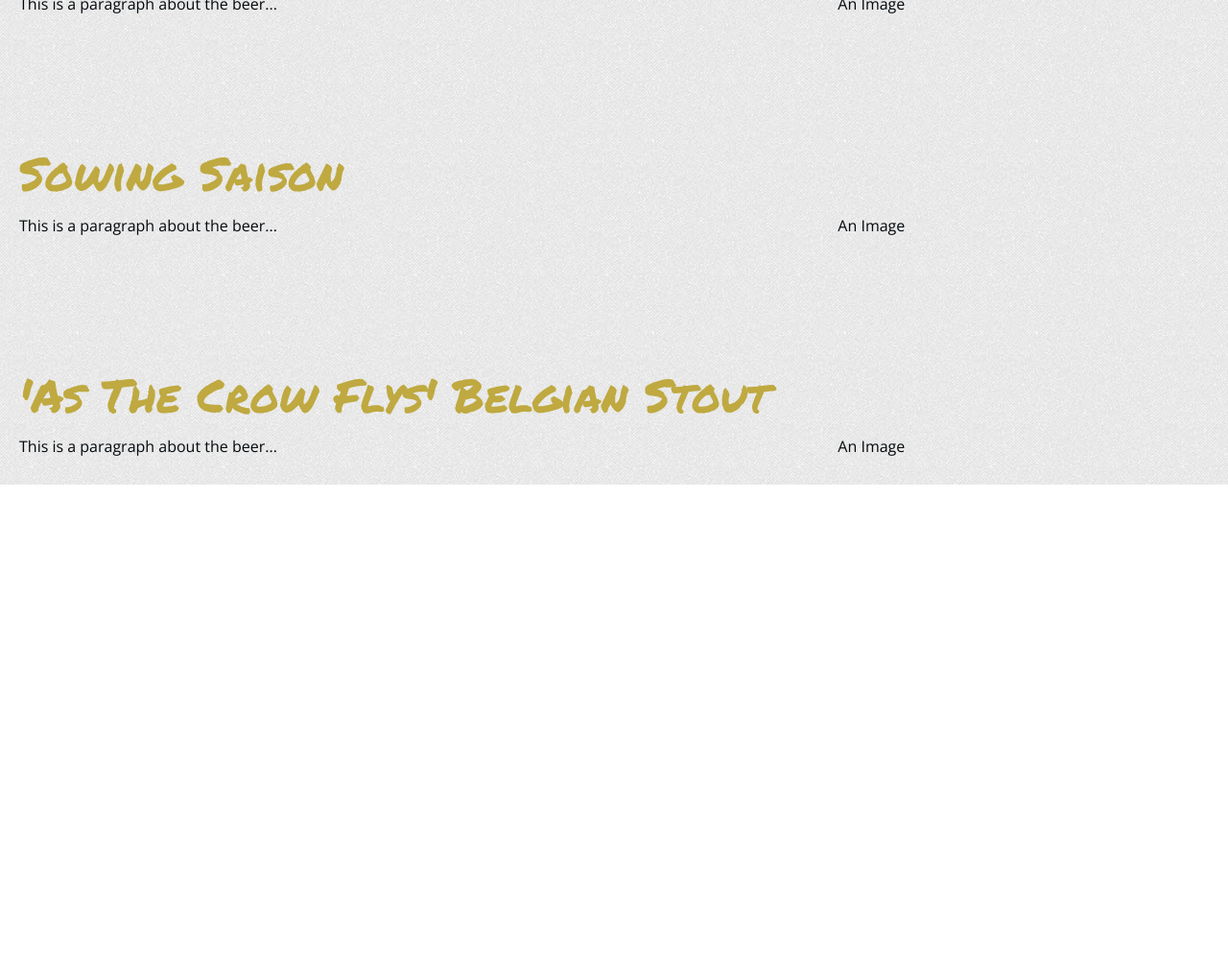
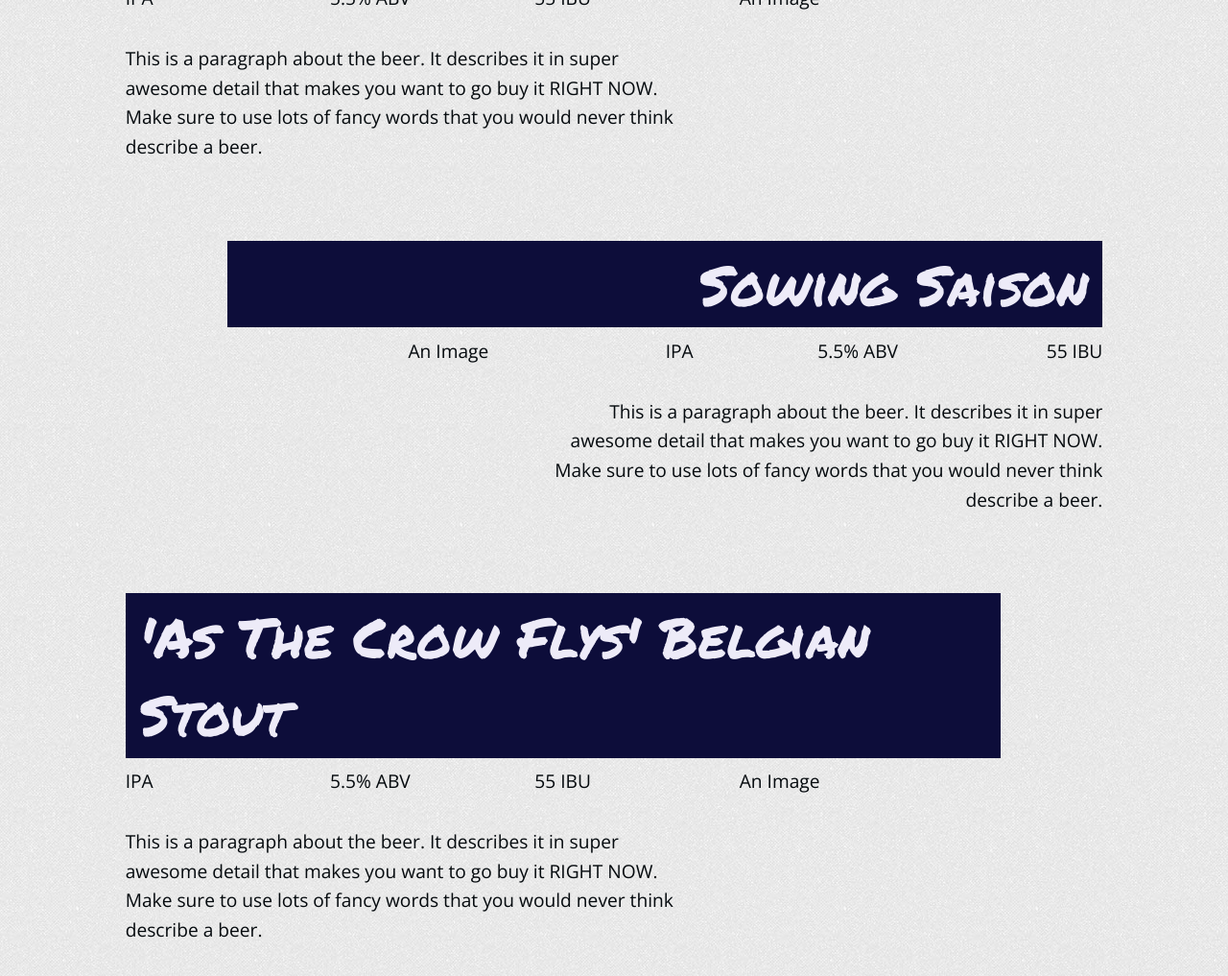
Before and after one commit to kmuncie/Warrior-Wayne, a website: page app/index.html in a window 1280 px wide. Shown: the part 684-1701 px from the top of the page at 96% size. Before the commit the page ends 1189 px from the top, so only its background shows below. Drawn offline with nearby package versions, Linux system fonts and the light colour scheme; files that its build step writes are made by us from their sources; a web font is replaced by a local one.

Commit message:
Adj base font size, fine tune aBeer sections

```diff
--- a/app/index.html
+++ b/app/index.html
@@ -28,12 +28,23 @@
       </div>
     </div>
 
-    <div class="row topSpace">
-      <div class="small-12 columns">
+    <div class="row aBeer">
+      <div class="small-9 push-1 columns left">
         <h2>Warrior Wayne IPA</h2>
         <div class="row">
           <div class="small-12 medium-8 columns">
-            <p>This is a paragraph about the beer...</p>
+            <div class="row">
+              <div class="small-4 columns">
+                <p class="meta-style">IPA</p>
+              </div>
+              <div class="small-4 columns">
+                <p class="meta-abv">5.5% ABV</p>
+              </div>
+              <div class="small-4 columns">
+                <p class="meta-bitterness">55 IBU</p>
+              </div>
+            </div>
+            <p>This is a paragraph about the beer. It describes it in super awesome detail that makes you want to go buy it RIGHT NOW. Make sure to use lots of fancy words that you would never think describe a beer.</p>
           </div>
           <div class="small-12 medium-4 columns">
             <p>An Image</p>
@@ -42,26 +53,48 @@
       </div>
     </div>
 
-    <div class="row topSpace">
-      <div class="small-12 columns">
+    <div class="row aBeer">
+      <div class="small-9 pull-1 columns right">
         <h2>Sowing Saison</h2>
         <div class="row">
-          <div class="small-12 medium-8 columns">
-            <p>This is a paragraph about the beer...</p>
-          </div>
           <div class="small-12 medium-4 columns">
             <p>An Image</p>
+          </div>
+          <div class="small-12 medium-8 columns">
+            <div class="row">
+              <div class="small-4 columns">
+                <p class="meta-style">IPA</p>
+              </div>
+              <div class="small-4 columns">
+                <p class="meta-abv">5.5% ABV</p>
+              </div>
+              <div class="small-4 columns">
+                <p class="meta-bitterness">55 IBU</p>
+              </div>
+            </div>
+            <p>This is a paragraph about the beer. It describes it in super awesome detail that makes you want to go buy it RIGHT NOW. Make sure to use lots of fancy words that you would never think describe a beer.</p>
           </div>
         </div>
       </div>
     </div>
 
-    <div class="row topSpace">
-      <div class="small-12 columns">
+    <div class="row aBeer">
+      <div class="small-9 push-1 columns">
         <h2>'As The Crow Flys' Belgian Stout</h2>
         <div class="row">
           <div class="small-12 medium-8 columns">
-            <p>This is a paragraph about the beer...</p>
+            <div class="row">
+              <div class="small-4 columns">
+                <p class="meta-style">IPA</p>
+              </div>
+              <div class="small-4 columns">
+                <p class="meta-abv">5.5% ABV</p>
+              </div>
+              <div class="small-4 columns">
+                <p class="meta-bitterness">55 IBU</p>
+              </div>
+            </div>
+            <p>This is a paragraph about the beer. It describes it in super awesome detail that makes you want to go buy it RIGHT NOW. Make sure to use lots of fancy words that you would never think describe a beer.</p>
           </div>
           <div class="small-12 medium-4 columns">
             <p>An Image</p>
--- a/app/scss/_appstyles.scss
+++ b/app/scss/_appstyles.scss
@@ -19,7 +19,7 @@
 .heroTitle {
    font-size: 2rem;
    text-align: center;
-   color: $offWhite;
+   color: $offwhite;
    text-shadow: 1px 1px 10px #000;
    margin-top: 200px;
    @media #{$medium-up} {
@@ -29,13 +29,21 @@
    }
 }
 
-.topSpace {
-   margin-top: 20px;
-   @media #{$medium-up} {
-      margin-top: 100px;
-   }
+.left {
+  text-align: left;
 }
 
+.right {
+  text-align: right;
+}
+
+.aBeer {
+  padding: 2em 0 0 0;
+  h2 {
+    padding: 5px 15px;
+    background-color: rgb(13, 13, 58);
+  }
+}
 .mobile body {
   overflow: hidden;
 }
--- a/app/scss/_settings.scss
+++ b/app/scss/_settings.scss
@@ -20,7 +20,7 @@
 // Since the typical default browser font-size is 16px, that makes the calculation for grid size.
 // If you want your base font-size to be different and not have it affect the grid breakpoints,
 // set $rem-base to $base-font-size and make sure $base-font-size is a px value.
-// $base-font-size: 100%;
+$base-font-size: 120%;
 
 // The $base-font-size is 100% while $base-line-height is 150%
 // $base-line-height: 150%;
@@ -41,7 +41,7 @@
 // Global
 
 $black: #050a0e;
-$offWhite: #edebf8;
+$offwhite: #edebf8;
 $brown: #2b130e;
 $yellow: #bfa940;
 $green: #5d852c;
@@ -129,7 +129,7 @@
 $header-font-family: 'Permanent Marker', $body-font-family;
 // $header-font-weight: $font-weight-normal;
 // $header-font-style: normal;
-$header-font-color: $yellow;
+$header-font-color: $offwhite;
 // $header-line-height: 1.4;
 // $header-top-margin: .2rem;
 // $header-bottom-margin: .5rem;
```
Also changed, not shown: app/css/app.css.
